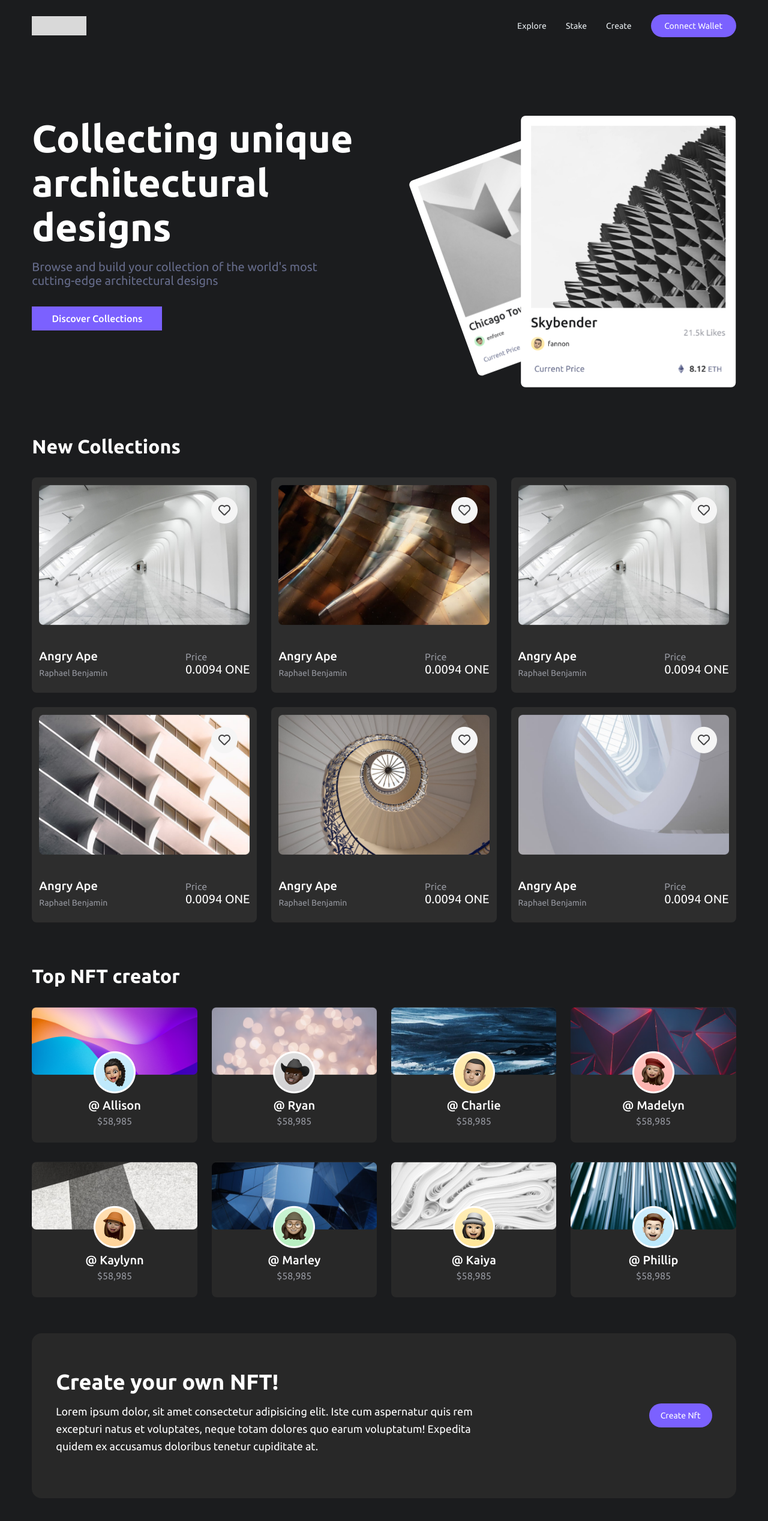
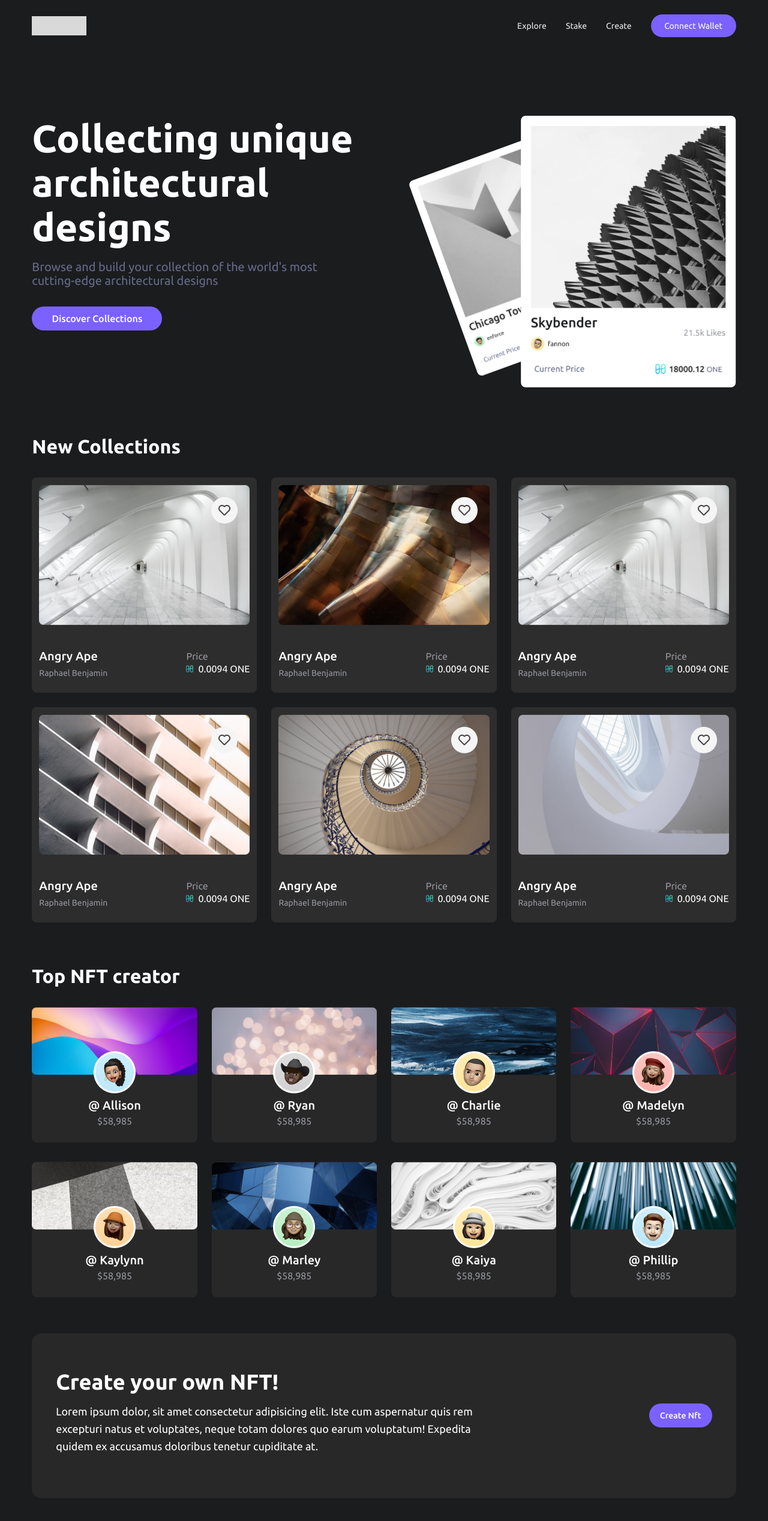
Before and after one commit to scapula07/Architure-nft-harmony-hackathon, a React (Create React App) app: page / in a window 1280 px wide. Shown: the top 2536 px of the page at 60% size. Built offline with nearby package versions, Linux system fonts and the light colour scheme; what web3 would draw is missing.

Commit message:
UI corrections

```diff
--- a/src/pages/home/create-nft.js
+++ b/src/pages/home/create-nft.js
@@ -13,7 +13,7 @@ const CreateNft = () => {
                     <Button
                         href='/create-nft'
                         title="create nft"
-                        className="w-[100px] h-8 mx-auto md:mx-0 md:ml-auto md:w-[105px] md:h-10 md:rounded-[40px]"
+                        className="w-[100px] font-medium h-8 mx-auto md:mx-0 md:ml-auto md:w-[105px] md:h-10 md:rounded-[40px]"
                     />
                 </div>
             </div>
--- a/src/pages/home/hero.js
+++ b/src/pages/home/hero.js
@@ -11,7 +11,7 @@ const Hero = () => {
                 <p className='text-b3 mb-4 xl:mb-8 xl:text-xl xl:leading-[23px]'>Browse and build your collection of the world's most cutting-edge architectural designs</p>
                 <Button
                     title="Discover collections"
-                    className="w-[150px] xl:w-[217px] font-medium xl:text-base xl:leading-[18px] rounded-none h-10"
+                    className="w-[180px] xl:w-[217px] font-medium xl:text-base xl:leading-[18px] rounded-[40px] h-10 "
                 />
             </div>
             <div className="flex justify-end">
--- a/src/pages/home/new-collection.js
+++ b/src/pages/home/new-collection.js
@@ -1,5 +1,5 @@
 import { newCollections } from "utils/data"
-
+import HarmonySymbolIcon from "assests/misc/harmony.svg"
 import FavoriteIcon from "assests/landingPage/new-collections/favorite.png"
 
 const NewCollection = () => {
@@ -22,7 +22,10 @@ const NewCollection = () => {
                                 </div>
                                 <div>
                                     <h1 className="text-[#95979F] capitalize text-sm md:text-base md:leading-[18px]">Price</h1>
-                                    <p className="text-white md:text-xl md:leading-[23px]">{item.price} ONE</p>
+                                    <div className="flex items-center space-x-2">
+                                        <img src={HarmonySymbolIcon} className="h-3 w-3" alt="" />
+                                        <p className="text-white">{item.price} ONE</p>
+                                    </div>
                                 </div>
                             </div>
                         </div>
```
Also changed, not shown: src/assests/landingPage/hero.svg, src/assests/misc/harmony.svg (added).
